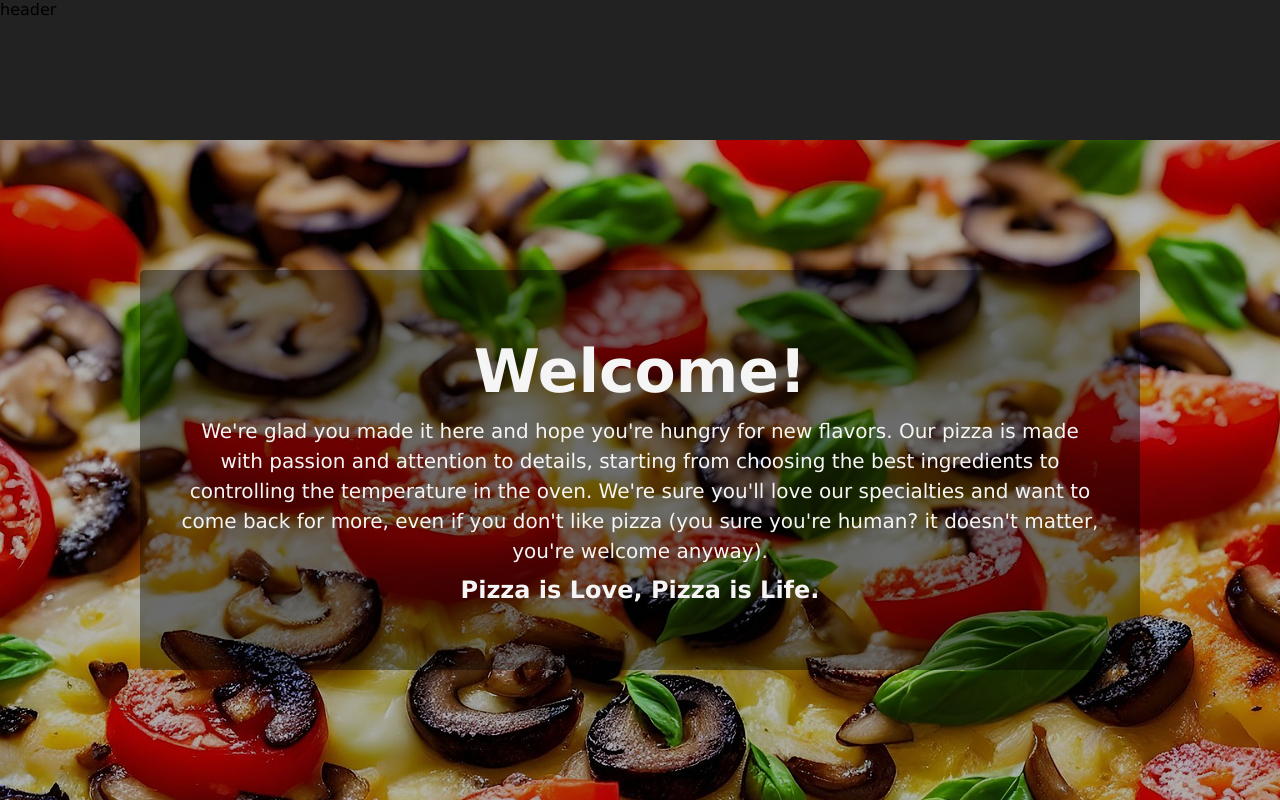
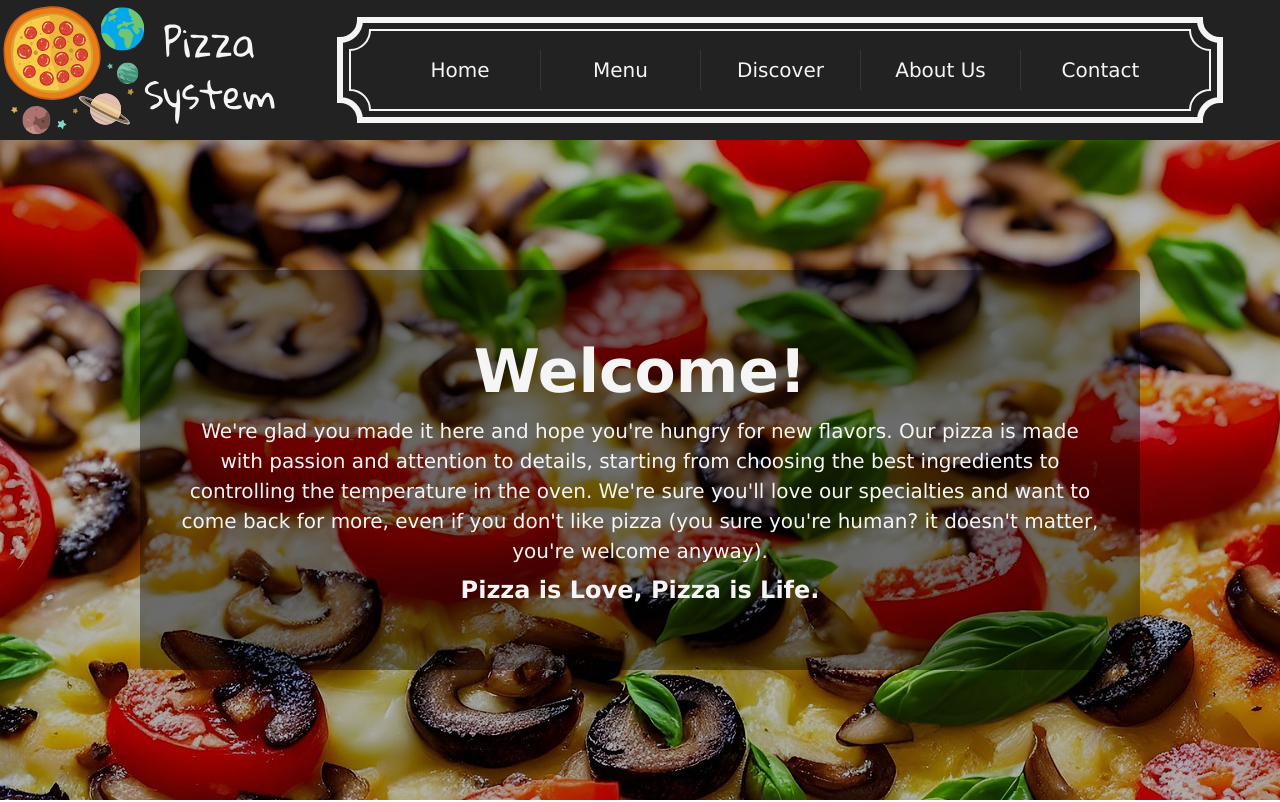
Before and after one commit to michudud/Pizza-System, a React (Vite) app: page / in a window 1280 px wide. Shown: the top 802 px of the page. Built offline with nearby package versions, Linux system fonts and the light colour scheme.

Commit message:
header update

```diff
--- a/src/components/Header/Header.jsx
+++ b/src/components/Header/Header.jsx
@@ -1,5 +1,90 @@
 import "./Header.style.css";
+import logo_small from "./../../assets/images/logo_small.png";
+import logo_svg from "./../../assets/images/logo_svg.svg";
+
 const Header = () => {
-  return <div className="Header">header</div>;
+  return (
+    <div className="Header">
+      <img
+        className="logo"
+        src={logo_svg}
+        onError={() => {
+          this.src = logo_small;
+        }}
+      />
+      <div className="navigation">
+        {/* <svg className="navigation_border" viewBox="0 0 900 140"> */}
+        {/* outer_border */}
+        {/* <path
+            d="M 40 20 L 860 20 A 20 20 0 0 0 880 40 L 880 100 A 20 20 0 0 0 860 120 L 40 120 A 20 20 0 0 0 20 100 L 20 40 A 20 20 0 0 0 40 20"
+            stroke="#F5F5F5"
+            strokeWidth="5"
+            stroke-linecap="square"
+            fill="none"
+            vectorEffect="non-scaling-stroke"
+          /> */}
+        {/* /outer_border */}
+        {/* inner_border */}
+        {/* <path
+            d="M 50 30 L 850 30 A 20 20 0 0 0 870 50 L 870 90 A 20 20 0 0 0 850 110 L 50 110 A 20 20 0 0 0 30 90 L 30 50 A 20 20 0 0 0 50 30"
+            stroke="#F5F5F5"
+            strokeWidth="2"
+            stroke-linecap="square"
+            fill="none"
+            vectorEffect="non-scaling-stroke"
+          /> */}
+        {/* /inner_border */}
+        {/* </svg> */}
+
+        <svg className="navigation_border_left" viewBox="0 0 50 140">
+          <path
+            d="M 50 20 L 30 20 A 20 20 0 0 1 10 40 L 10 100 A 20 20 0 0 1 30 120 L 50 120"
+            stroke="#F5F5F5"
+            strokeWidth="6"
+            stroke-linecap="square"
+            fill="none"
+            vectorEffect="non-scaling-stroke"
+          />
+          <path
+            d="M 50 30 L 40 30 A 20 20 0 0 1 20 50 L 20 90 A 20 20 0 0 1 40 110 L 50 110"
+            stroke="#F5F5F5"
+            strokeWidth="2"
+            stroke-linecap="square"
+            fill="none"
+            vectorEffect="non-scaling-stroke"
+          />
+        </svg>
+        <div className="navigation_border_center_outer">
+          <div className="navigation_border_center_inner">
+            <ul>
+              <li>Home</li>
+              <li>Menu</li>
+              <li>Discover</li>
+              <li>About Us</li>
+              <li>Contact</li>
+            </ul>
+          </div>
+        </div>
+        <svg className="navigation_border_right" viewBox="0 0 50 140">
+          <path
+            d="M 0 20 L 20 20 A 20 20 0 0 0 40 40 L 40 100 A 20 20 0 0 0 20 120 L 0 120"
+            stroke="#F5F5F5"
+            strokeWidth="6"
+            stroke-linecap="square"
+            fill="none"
+            vectorEffect="non-scaling-stroke"
+          />
+          <path
+            d="M 0 30 L 10 30 A 20 20 0 0 0 30 50 L 30 90 A 20 20 0 0 0 10 110 L 0 110"
+            stroke="#F5F5F5"
+            strokeWidth="2"
+            stroke-linecap="square"
+            fill="none"
+            vectorEffect="non-scaling-stroke"
+          />
+        </svg>
+      </div>
+    </div>
+  );
 };
 export default Header;
--- a/src/components/Header/Header.style.css
+++ b/src/components/Header/Header.style.css
@@ -1,5 +1,76 @@
 .Header {
+  display: flex;
+  position: sticky;
+  top: 0;
+  z-index: 10;
   width: 100%;
   height: 140px;
   background-color: rgb(34, 34, 34);
+  transition: 0.2s;
 }
+
+.Header .logo {
+  height: 140px;
+  width: 280px;
+}
+
+.Header .navigation {
+  position: relative;
+  display: flex;
+  justify-content: center;
+  align-items: center;
+  width: 100%;
+}
+
+/* .Header .navigation_border {
+  position: absolute;
+  top: 0;
+  height: 140px;
+  width: 900px;
+} */
+/*  */
+.Header .navigation_border_center_outer {
+  height: 106px;
+  margin: 20px 0;
+  border-top: 6px solid whitesmoke;
+  border-bottom: 6px solid whitesmoke;
+}
+
+.Header .navigation_border_center_inner {
+  height: 82px;
+  margin: 6px 0;
+  border-top: 2px solid whitesmoke;
+  border-bottom: 2px solid whitesmoke;
+  display: flex;
+  justify-content: center;
+  align-items: center;
+}
+
+.Header .navigation_border_left,
+.navigation_border_right {
+  min-height: 100px;
+  min-width: 30px;
+  height: 140px;
+  width: 50px;
+}
+/*  */
+.Header .navigation ul {
+  display: flex;
+  list-style-type: none;
+  width: 800px;
+}
+
+.Header .navigation li {
+  display: flex;
+  justify-content: center;
+  align-items: center;
+  width: 20%;
+  height: 40px;
+  color: whitesmoke;
+  font-size: 20px;
+  border-left: 1px solid rgb(54, 54, 54);
+}
+
+.Header .navigation li:first-of-type {
+  border: none;
+}
```
Also changed, not shown: src/assets/images/logo_small.png (added), src/assets/images/logo_svg.svg (added).
